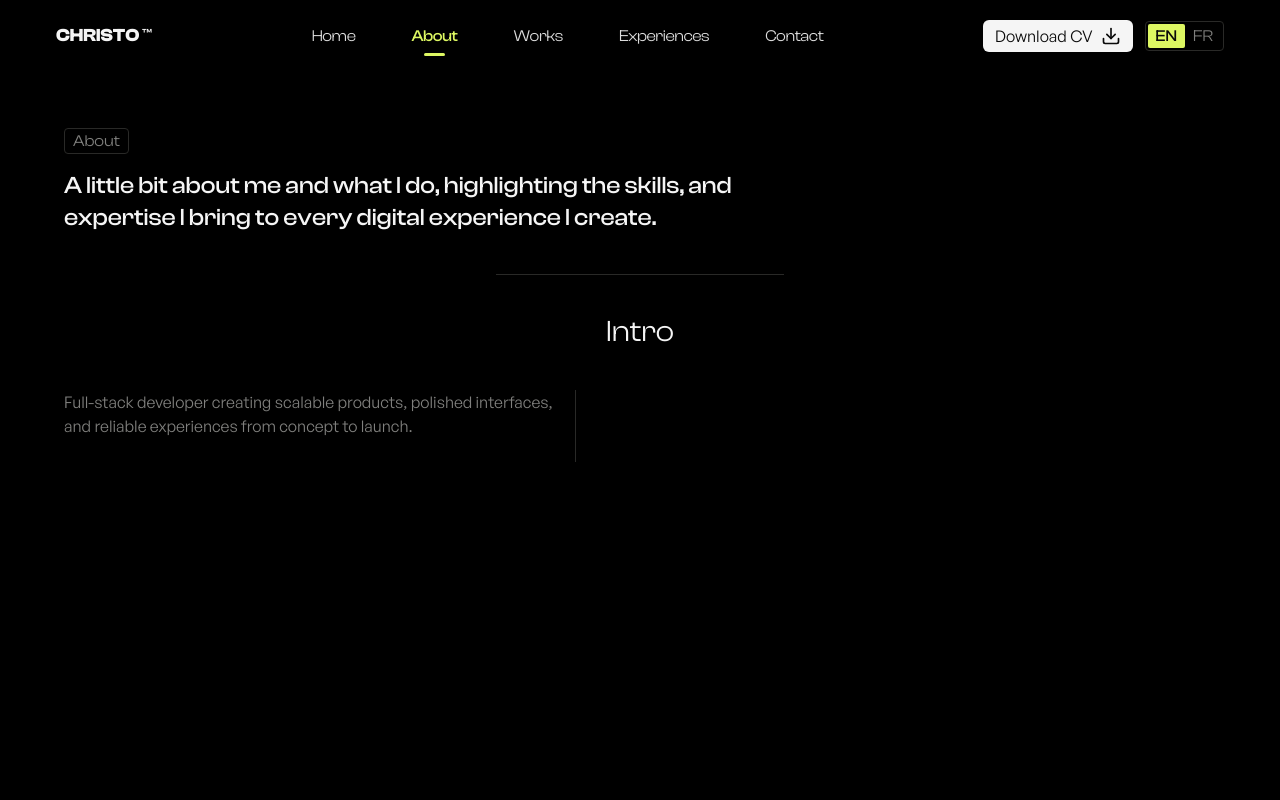
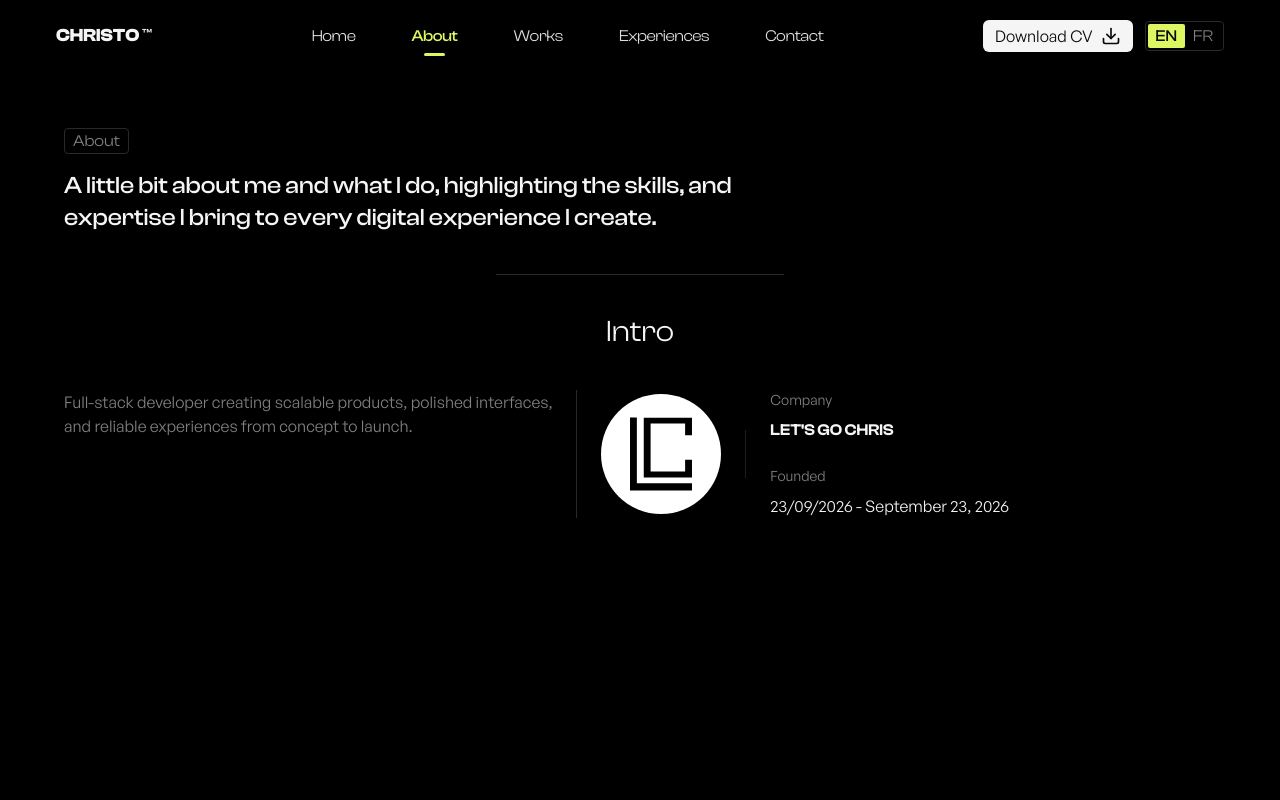
Before and after one commit to bossnare/portfolio, a Next.js app: page /about in a window 1280 px wide. Shown: the top 800 px of the page. Built offline with nearby package versions, Linux system fonts and the light colour scheme.

Commit message:
add Lets go Chris in Intro section, about

```diff
--- a/src/components/about/Intro.tsx
+++ b/src/components/about/Intro.tsx
@@ -1,3 +1,5 @@
+import Image from 'next/image';
+
 export const Intro = () => {
   return (
     <section className="relative flex flex-col items-start w-full min-h-screen gap-8 pt-10 md:mt-10 md:gap-10 md:items-center">
@@ -5,13 +7,34 @@ export const Intro = () => {
 
       <h3 className="max-w-md text-3xl">Intro</h3>
       <div className="flex flex-col justify-between w-full gap-6 divide-y md:divide-x md:divide-y-0 md:flex-row divide-border">
-        <div className="flex flex-col gap-3 pb-6">
+        <div className="pb-6">
           <p className="max-w-2xl leading-6 text-muted-foreground">
             Full-stack developer creating scalable products, polished
             interfaces, and reliable experiences from concept to launch.
           </p>
         </div>
-        <div className="md:w-[70%] pt-4 md:pt-0 md:pl-4 grid grid-cols-2 justify-between gap-10"></div>
+        <div className="flex md:w-[70%] items-center gap-6">
+          <Image
+            src="/icon/icon.svg"
+            alt="logo-icon"
+            width={300}
+            height={300}
+            className="h-auto w-30 dark:invert"
+          />
+          <span className="h-12 border-l border-border/70" />
+          <div className="md:w-[70%] flex flex-col justify-between gap-6">
+            <div className="flex flex-col gap-2">
+              <span className="text-sm text-muted-foreground">Company</span>
+              <span className="font-semibold uppercase font-display">
+                Let&apos;s go chris
+              </span>
+            </div>
+            <div className="flex flex-col gap-2">
+              <span className="text-sm text-muted-foreground">Founded</span>
+              <span>23/09/2026 - September 23, 2026</span>
+            </div>
+          </div>
+        </div>
       </div>
     </section>
   );
```
Also changed, not shown: public/icon/icon.svg (added).
